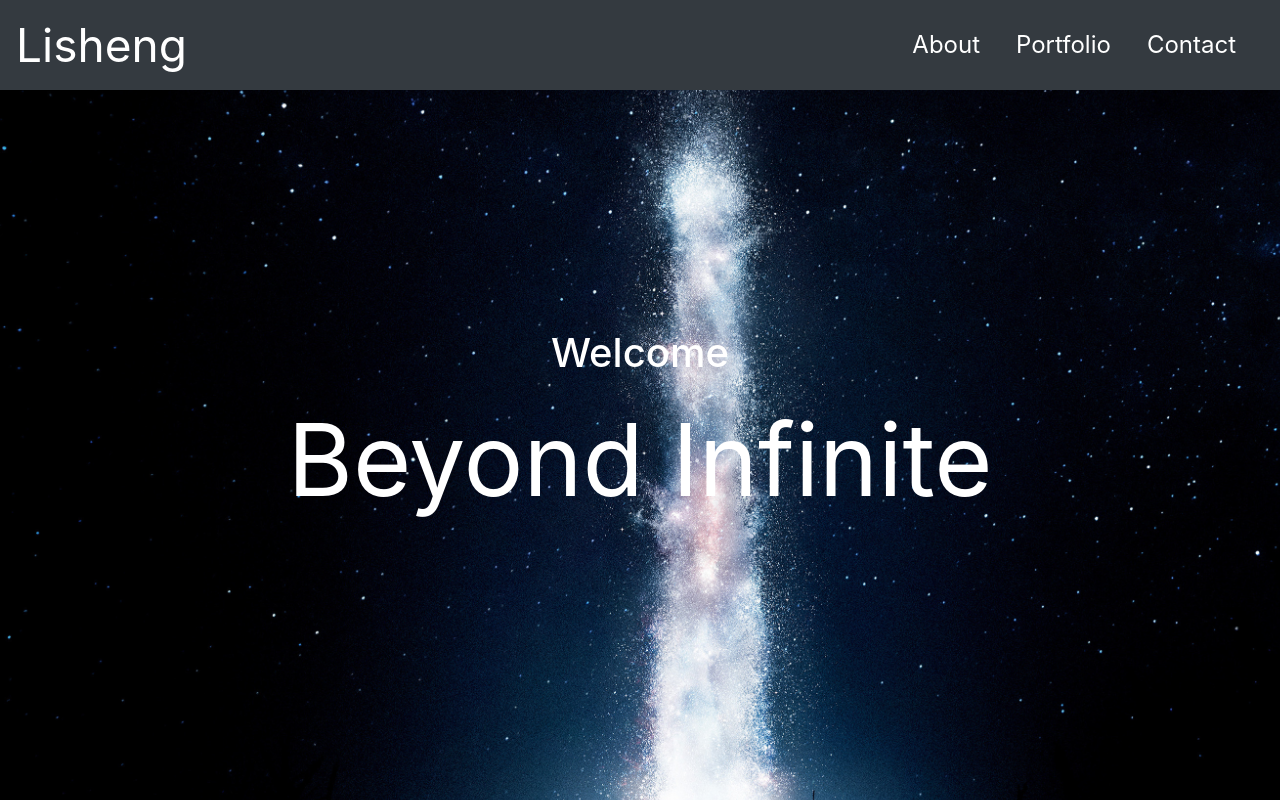
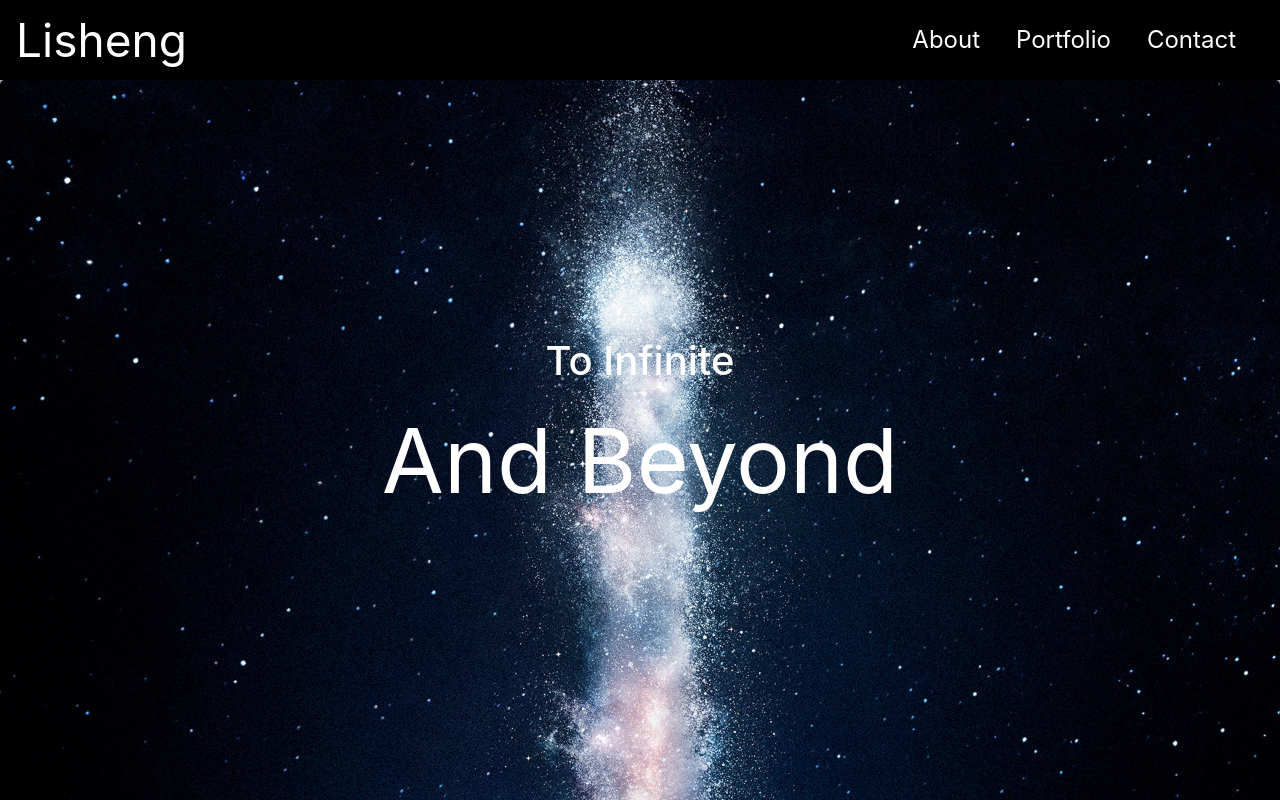
Before and after one commit to tonyhotant/portfolio-web-dev-Lisheng, a plain HTML site: page index.html in a window 1280 px wide. Shown: the top 800 px of the page. Drawn offline with nearby package versions, Linux system fonts and the light colour scheme.

Commit message:
update navbar and footer color, enlarge hero img and always center it

```diff
--- a/Develop/style.css
+++ b/Develop/style.css
@@ -1,3 +1,7 @@
+main {
+    background-color: darkgray;
+}
+
  .bd-placeholder-img {
      font-size: 1.125rem;
      text-anchor: middle;
@@ -8,25 +12,33 @@
  }
 
  .navbar {
-     height: 90px;
+     height: 80px;
      font-size: x-large;
+     background-color: black;
  }
 
  .navbar-brand {
      font-size: 46px;
+     color: white;
+
  }
 
  .nav-item {
      padding-right: 20px;
  }
 
+ .nav-link {
+     color: white;
+ }
+
  .jumbotron {
-     margin-top: 32px;
-     height: 110vh;
+     margin-top: 80px;
+     height: 150vh;
      background-image: url(../Assets/Images/hero.jpg);
      background-size: cover;
      background-repeat: no-repeat;
-     background-position: center-top;
+     background-position: center;
+     background-attachment: scroll;
  }
 
  .hero-text {
@@ -36,7 +48,7 @@
      left: 50%;
      transform: translate(-50%, -50%);
      color: white;
-     font-size: 100px;
+     font-size: 90px;
  }
 
  #about {
@@ -44,6 +56,7 @@
      width: 800px;
      padding-top: 50px;
      padding-bottom: 300px;
+
  }
 
  #contact {
@@ -65,9 +78,10 @@
      text-align: center;
      bottom: 0;
      left: 0;
-     background-color: dimgray;
+     background-color: black;
      padding: 20px;
      clear: both;
+     color: white;
  }
 
  @media (min-width: 768px) {
--- a/index.html
+++ b/index.html
@@ -10,7 +10,7 @@
 </head>
 
 <body>
-  <nav class="navbar navbar-expand-md navbar-dark fixed-top bg-dark">
+  <nav class="navbar navbar-expand-md fixed-top">
     <div class="navbar-brand">Lisheng</div>
     <button class="navbar-toggler" type="button" data-toggle="collapse" data-target="#navbarsExampleDefault"
       aria-controls="navbarsExampleDefault" aria-expanded="false" aria-label="Toggle navigation">
@@ -34,8 +34,8 @@
   <main role="main">
     <div class="jumbotron">
       <div class="container hero-text">
-        <h1>Welcome</h1>
-        <p>Beyond Infinite</p>
+        <h1>To Infinite</h1>
+        <p>And Beyond</p>
       </div>
     </div>
 
```
Also changed, not shown: 1 other file.
